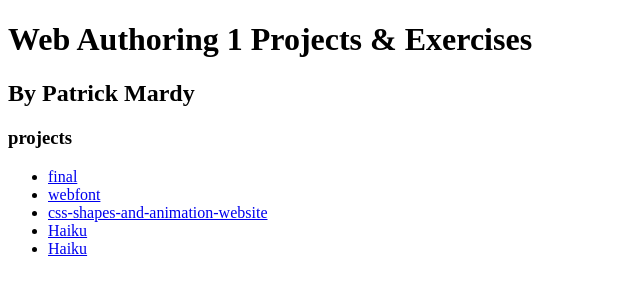
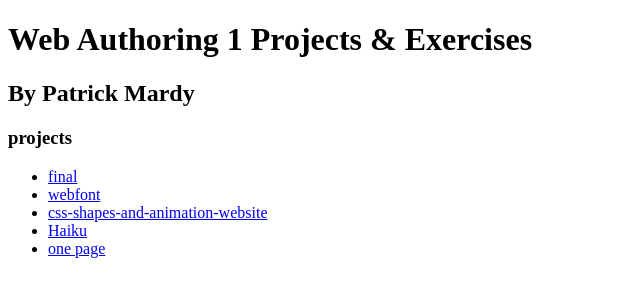
Before and after one commit to hellstan/hellstan.github.com, a plain HTML site: page index.html in a window 1280 px wide. Shown: the full height of the page, 0-640 px from the left. Drawn offline with Linux system fonts and the light colour scheme.

Commit message:
Update index.html

```diff
--- a/index.html
+++ b/index.html
@@ -27,7 +27,7 @@
    <li><a href="webfont-website/index.html">webfont</a></li>
    <li><a href="css-shapes-and-animation-website/index.html">css-shapes-and-animation-website</a></li>
    <li><a href="Haiku/index.html">Haiku</a></li>
-   <li><a href="one page/index.html">Haiku</a></li>
+   <li><a href="one page/index.html">one page</a></li>
  </ul>
 </section>
 
```
